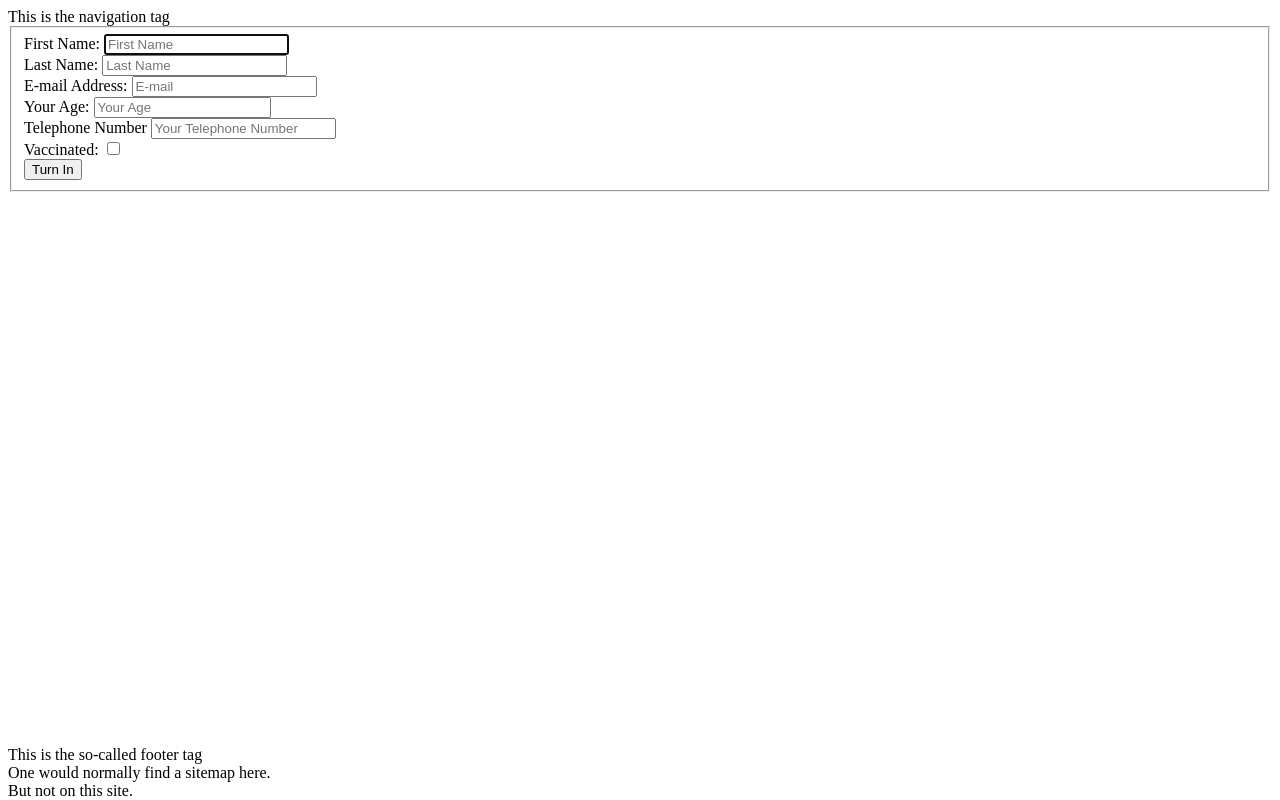
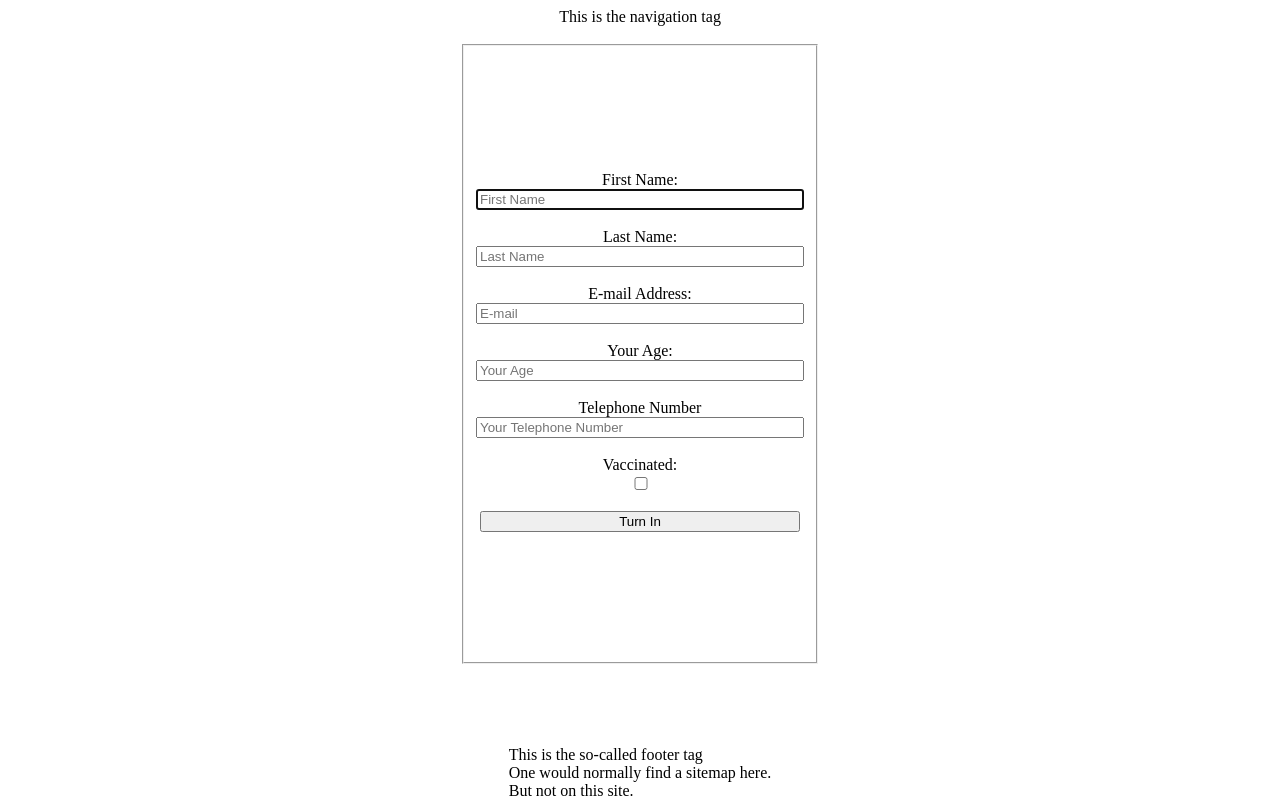
Before and after one commit to Autumn-Internship/Grigor-Andrei, a plain HTML site: page index.html in a window 1280 px wide. Drawn offline with Linux system fonts and the light colour scheme.

Commit message:
Apply Style

```diff
--- a/index.html
+++ b/index.html
@@ -4,14 +4,15 @@
     <meta charset="UTF-8">
     <meta http-equiv="X-UA-Compatible" content="IE=edge">
     <meta name="viewport" content="width=device-width, initial-scale=1.0">
+    <link rel="stylesheet" href="style.css">
     <title>Document</title>
 </head>
 <body>
     <nav>This is the navigation tag</nav>
-
+<br>
     <section>
         <form action="#" method="POST">
-            <fieldset>
+            <fieldset class="formular">
                 <label for="fname">First Name: </label>
                 <input type="text" name="fname" maxlength="50" placeholder="First Name" autofocus id="firstname">
                 <br>
@@ -22,8 +23,7 @@
                 <input type="email" name="email" placeholder="E-mail" pattern="[a-z0-9._%+-]+@[a-z0-9.-]+\.[a-z]{2,4}" id="email">
                 <br>
                 <label for="age">Your Age:</label>
-                <input type="number" name="age" placeholder="Your Age" step="1"  max="99" min="10" id="age"
-                style="width: 169px;">
+                <input type="number" name="age" placeholder="Your Age" step="1"  max="99" min="10" id="age">
                 <br>
                 <label for="telephone">Telephone Number</label>
                 <input type="tel" name="telephone" placeholder="Your Telephone Number" id="telephone">
--- /dev/null
+++ b/root.css
@@ -0,0 +1,5 @@
+:root {
+    --main-bg-color: FFFFFC;
+    --main-accent-color: BEB7A4;
+    --secondary--accent-color:FF7F11;
+  }
--- /dev/null
+++ b/style.css
@@ -0,0 +1,20 @@
+@import "./root.css";
+
+body{
+    display: grid;
+    justify-items: center;
+    background-color: var(--main-bg-color);
+}
+
+.formular{
+    z-index: 99;
+    display: flex;
+    flex-direction: column;
+    justify-content: center;
+    align-items: center;
+    height: 75vh;
+}
+
+fieldset >input {
+    width: 25vw;
+}
```
